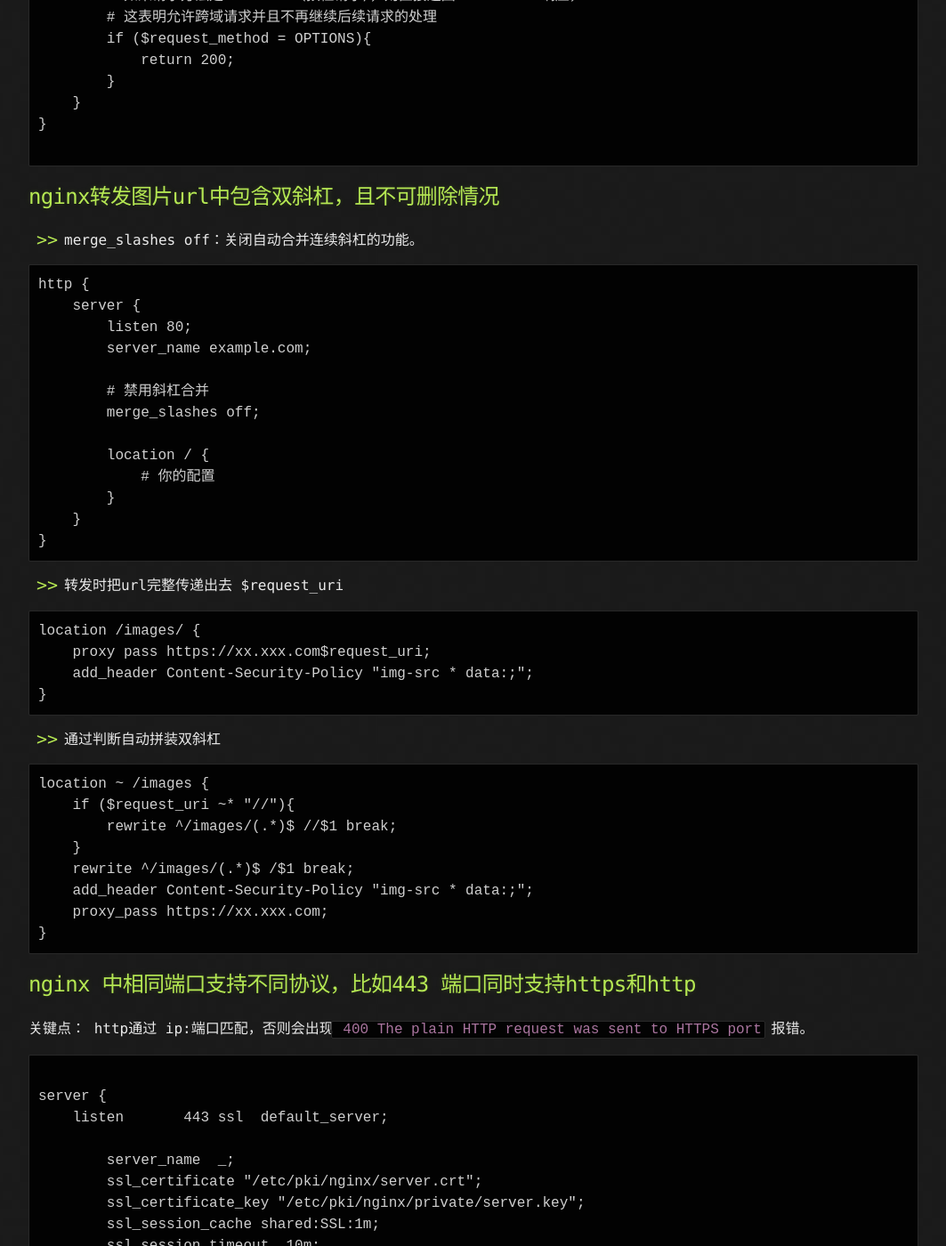
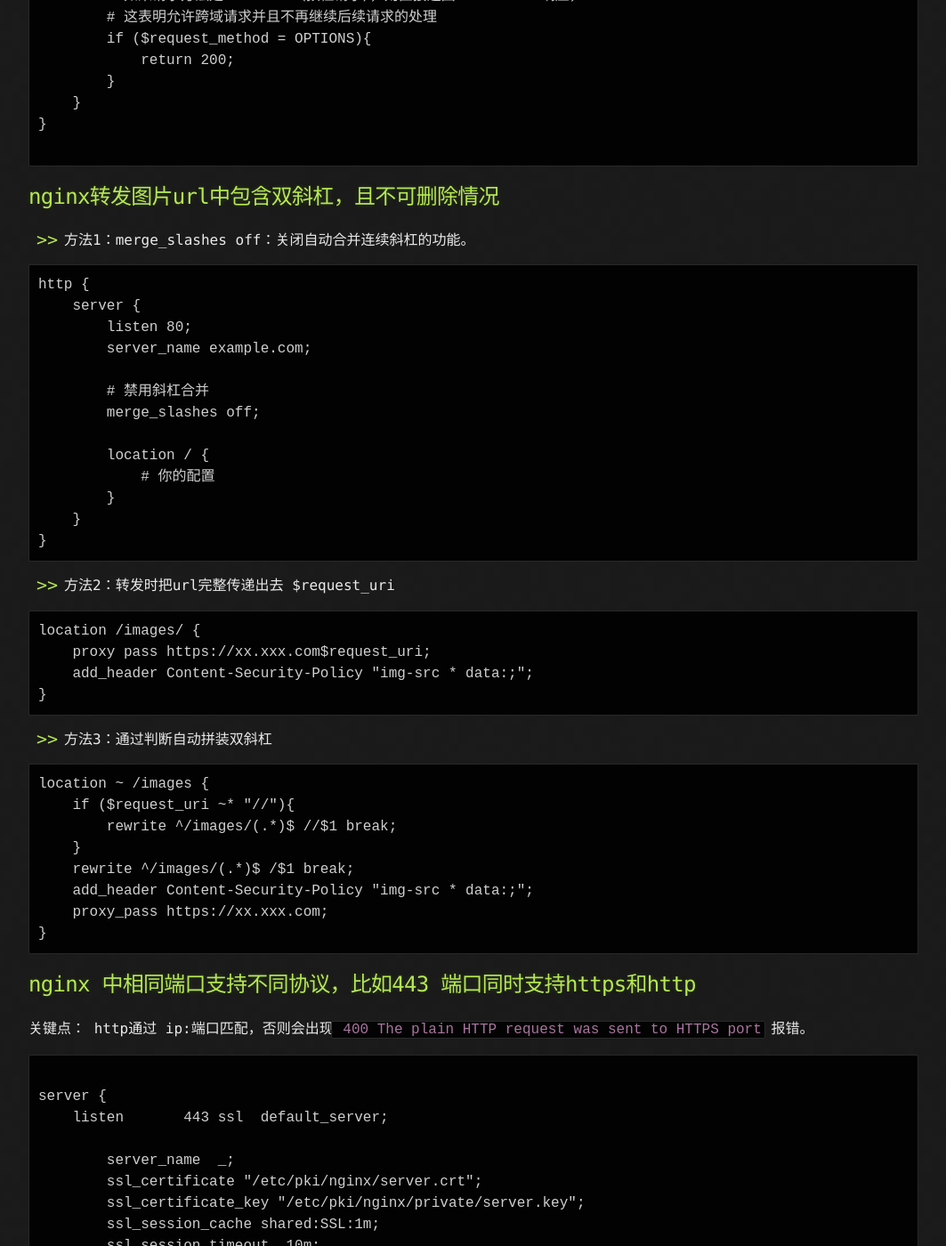
Before and after one commit to Hagenmagpie/hagenmagpie.github.io, a Jekyll site: the page built from _posts/2024-11-15-nginx.md, in a window 1280 px wide and 1400 px high, scrolled down 1763 px. Shown: the whole window at 89% size, without its empty margins (108-1171 px from the left). Built offline with Jekyll 4.4.1, drawn with Linux system fonts in a browser that asks for light colours.

Commit message:
更新nginx

````diff
--- a/_posts/2024-11-15-nginx.md
+++ b/_posts/2024-11-15-nginx.md
@@ -80,7 +80,7 @@ server {
 ## nginx转发图片url中包含双斜杠，且不可删除情况
 
 
-- merge_slashes off：关闭自动合并连续斜杠的功能。
+- 方法1：merge_slashes off：关闭自动合并连续斜杠的功能。
 
 ```
 http {
@@ -98,7 +98,7 @@ http {
 }
 ```
 
-- 转发时把url完整传递出去 $request_uri
+- 方法2：转发时把url完整传递出去 $request_uri
 
 ```
 location /images/ {
@@ -107,7 +107,7 @@ location /images/ {
 }
 ```
 
-- 通过判断自动拼装双斜杠
+- 方法3：通过判断自动拼装双斜杠
 
 ```
 location ~ /images {
````
